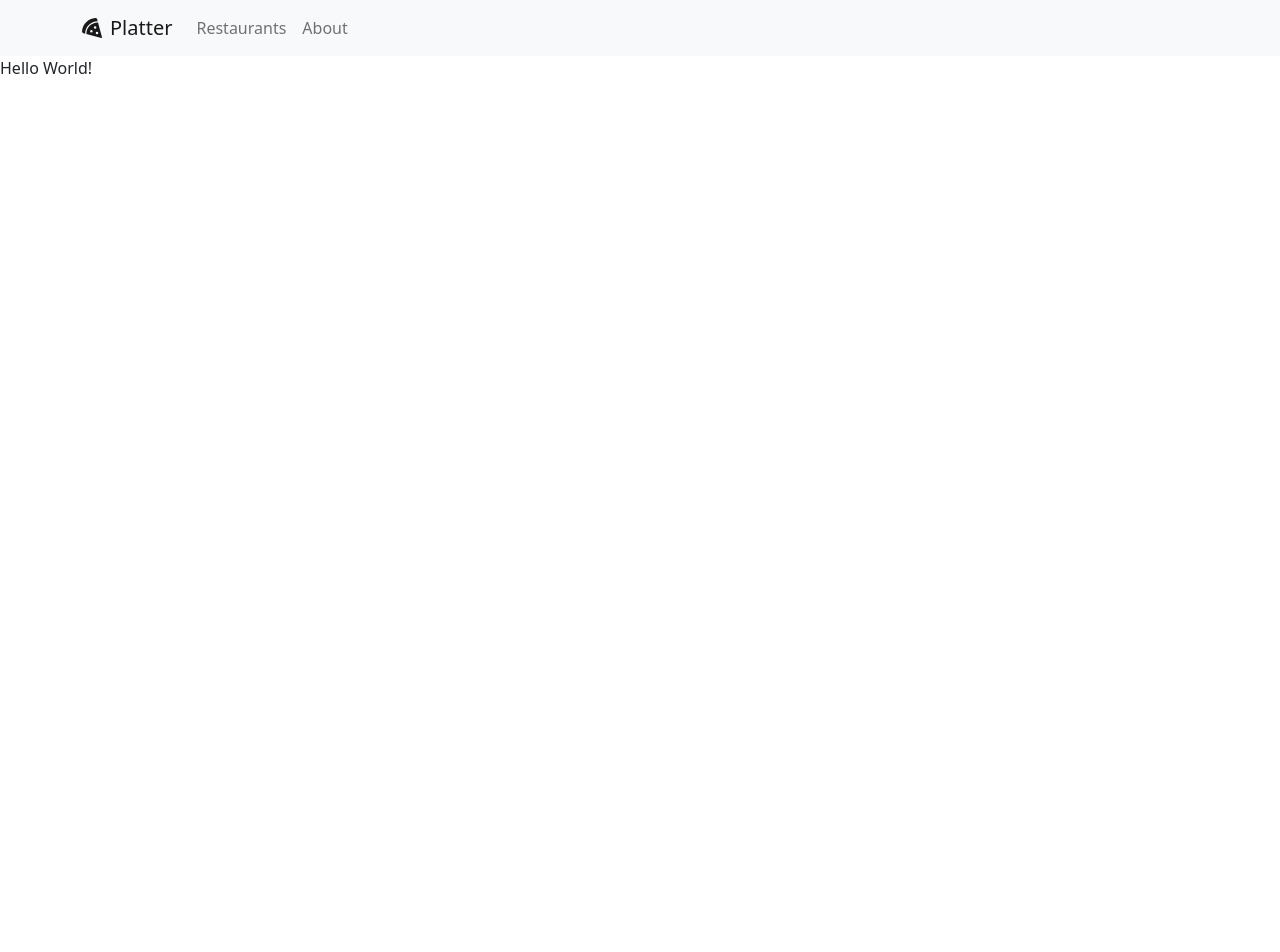
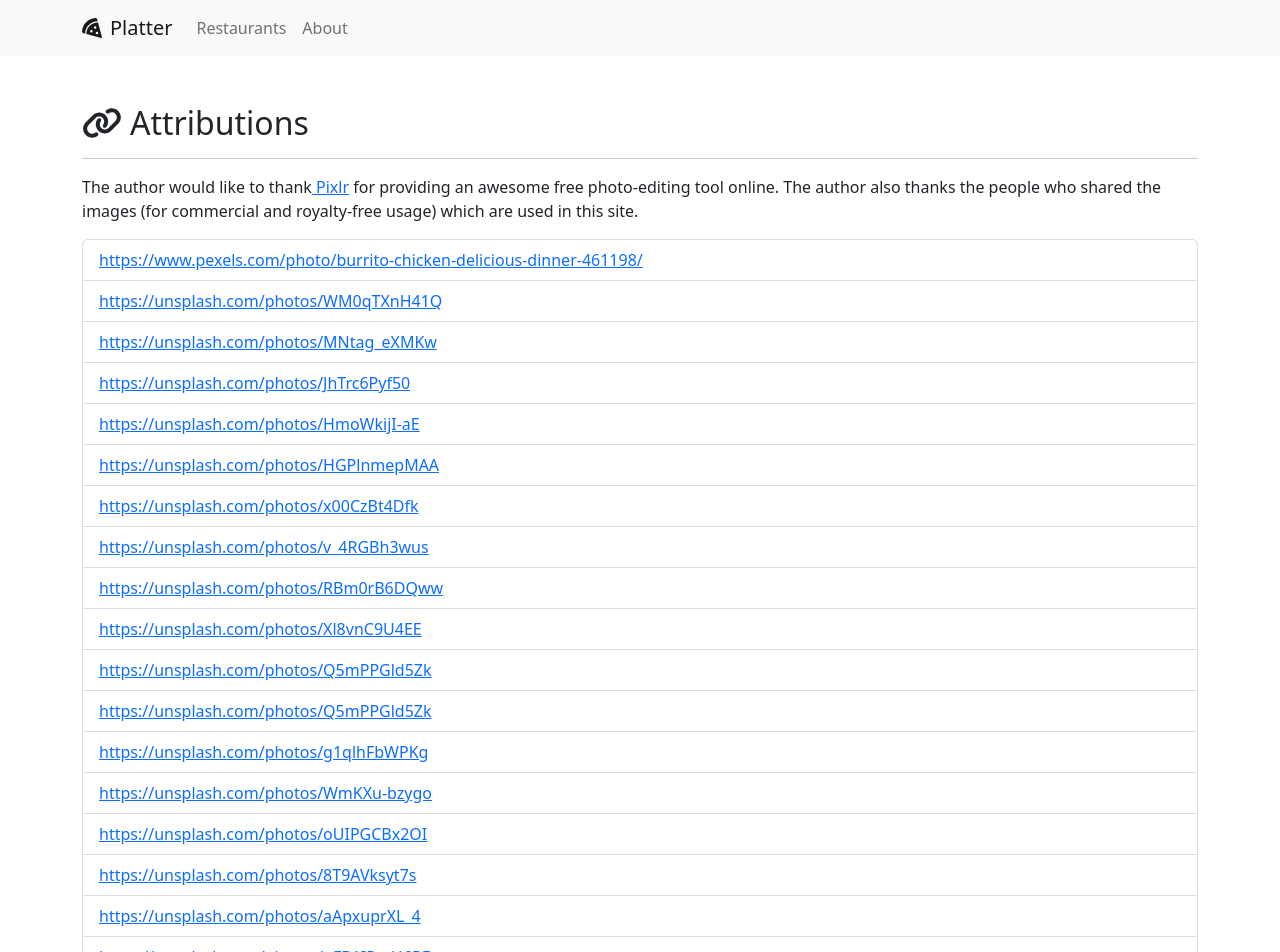
Before and after one commit to jagdevsinghdosanjh/platter, a React (Create React App) app: page / in a window 1280 px wide. Shown: the top 952 px of the page. Before the commit the page ends 800 px from the top, so only its background shows below. Built offline with nearby package versions, Linux system fonts and the light colour scheme.

Commit message:
Home and About Components Created

```diff
--- /dev/null
+++ b/src/components/About.tsx
@@ -0,0 +1,43 @@
+import ListGroup from 'react-bootstrap/ListGroup';
+import { FontAwesomeIcon } from '@fortawesome/react-fontawesome'
+import { faLink, faCode } from '@fortawesome/free-solid-svg-icons';
+
+type Props = {
+    imageUrls: string[]
+};
+
+const About = ({ imageUrls }: Props) => {
+    return (
+        <main>
+            <section className="my-5">
+                <header>
+                    <h2>
+                        <FontAwesomeIcon icon={faLink} className="me-2" />
+                        Attributions
+                    </h2>
+                    <hr />
+                </header>
+                <p>
+                    The author would like to thank
+                    <a href="https://pixlr.com/x/" target="_blank"
+                        rel="noreferrer"> Pixlr</a> for providing an awesome free photo-editing tool online.
+                    The author also thanks the people who shared the images
+                    (for commercial and royalty-free usage) which are used in this site.
+                </p>
+                <ListGroup>
+                    {
+                        imageUrls.map(
+                            (imageUrl, idx) => (
+                                <ListGroup.Item key={imageUrl}>
+                                    <a href={imageUrl}>{imageUrl}</a>
+                                </ListGroup.Item>
+                            )
+                        )
+                    }
+                </ListGroup>
+            </section>
+
+        </main>
+    );
+};
+export default About;
--- a/src/components/App.tsx
+++ b/src/components/App.tsx
@@ -1,11 +1,19 @@
 import React from 'react';
+import Container from 'react-bootstrap/Container';
 import NavigationMenu from './NavigationMenu';
+import Home from './Home';
+import About from './About';
+import imageUrls from '../data/image-sources';
 
-const App=()=>{
+const App = () => {
     return (
         <>
-        <NavigationMenu/>
-        <div>Hello World!</div>
+            <NavigationMenu />
+            <Container>
+                {/* <div>Hello</div> */}
+                {/* <Home/> */}
+                <About imageUrls={imageUrls} />
+            </Container>
         </>
     );
 };
--- /dev/null
+++ b/src/components/Home.tsx
@@ -0,0 +1,33 @@
+import React from "react";
+import { FontAwesomeIcon } from '@fortawesome/react-fontawesome'
+import { faPizzaSlice } from '@fortawesome/free-solid-svg-icons';
+
+const Home = () => {
+    return (
+        <main>
+            <section className="my-5">
+                <header>
+                    <h1>
+                        <FontAwesomeIcon
+                            icon={faPizzaSlice}
+                            rotation={270}
+                            className='me-2'
+                        />
+                        Platter
+                    </h1>
+                </header>
+                <hr/>
+                <p>
+                    Welcome to Platter. You can find restaurants in your locality and check their menus.
+
+                    <div className="my-3">
+                        <small>
+                            <strong>NOTE:</strong> You can even add an item - this should really be an admin feature but is add here is  to demonstrate handling HTTP POST requests.
+                        </small>
+                    </div>
+                </p>
+            </section>
+        </main>
+    );
+};
+export default Home;
--- /dev/null
+++ b/src/data/image-sources.ts
@@ -0,0 +1,25 @@
+const imageUrls = [
+    "https://www.pexels.com/photo/burrito-chicken-delicious-dinner-461198/",
+    "https://unsplash.com/photos/WM0qTXnH41Q",
+    "https://unsplash.com/photos/MNtag_eXMKw",
+    "https://unsplash.com/photos/JhTrc6Pyf50",
+    "https://unsplash.com/photos/HmoWkijI-aE",
+    "https://unsplash.com/photos/HGPlnmepMAA",
+    "https://unsplash.com/photos/x00CzBt4Dfk",
+    "https://unsplash.com/photos/v_4RGBh3wus",
+    "https://unsplash.com/photos/RBm0rB6DQww",
+    "https://unsplash.com/photos/Xl8vnC9U4EE",
+    "https://unsplash.com/photos/Q5mPPGld5Zk",
+    "https://unsplash.com/photos/Q5mPPGld5Zk",
+    "https://unsplash.com/photos/g1qlhFbWPKg",
+    "https://unsplash.com/photos/WmKXu-bzygo",
+    "https://unsplash.com/photos/oUIPGCBx2OI",
+    "https://unsplash.com/photos/8T9AVksyt7s",
+    "https://unsplash.com/photos/aApxuprXL_4",
+    "https://unsplash.com/photos/gFB1IPmH6RE",
+    "https://unsplash.com/photos/r6Y01QzcVdY",
+    "https://unsplash.com/photos/x_wBgeNg11o",
+    "https://unsplash.com/photos/NQOLyfk7B3I"
+];
+
+export default imageUrls;
```
